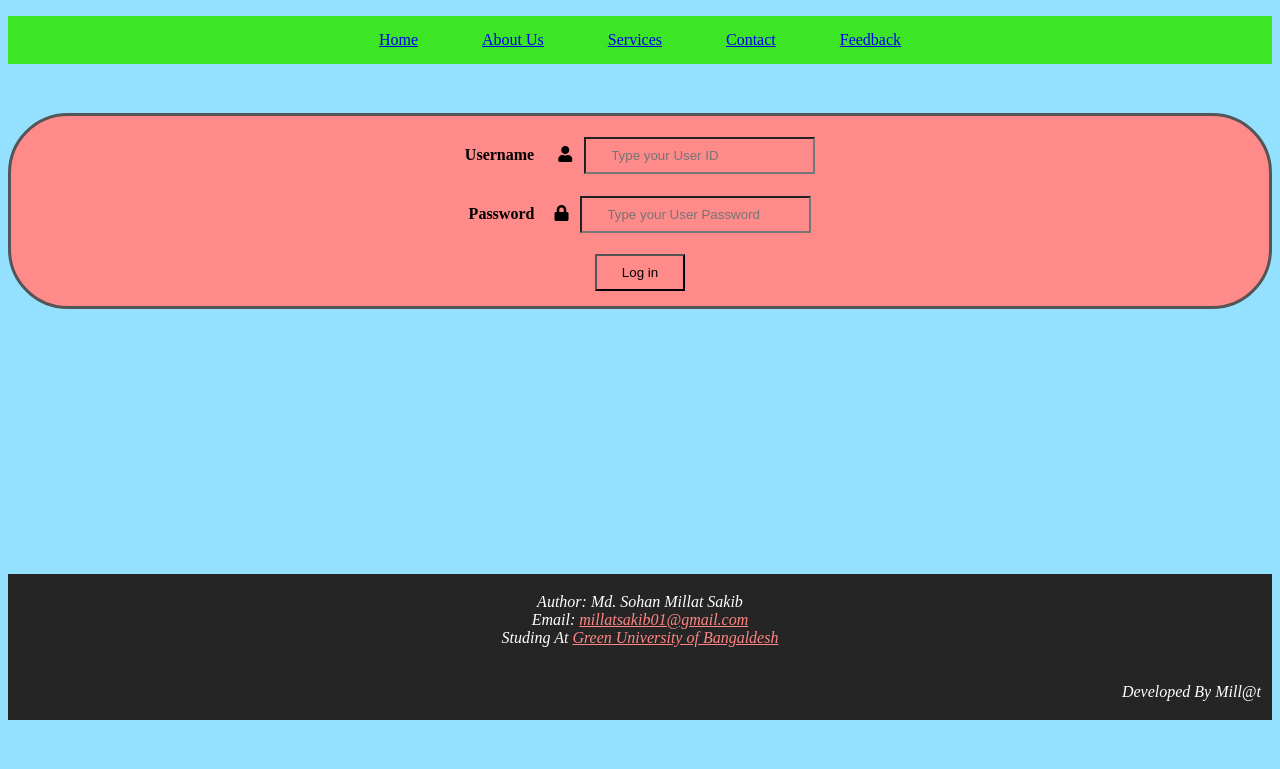
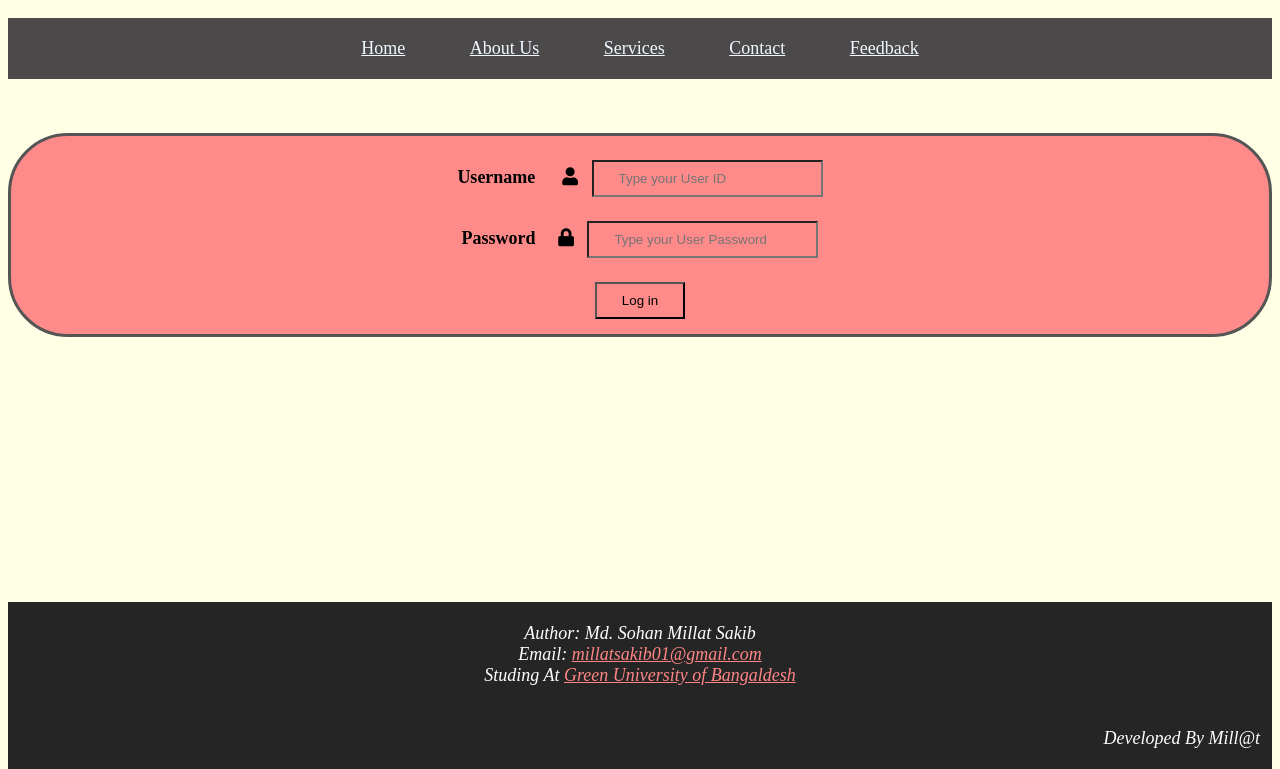
Before and after one commit to MillatSakib/dokan, a PHP site: page /login.html in a window 1280 px wide. Shown: the top 769 px of the page. Run offline with PHP 8.4, Linux system fonts and the light colour scheme.

Commit message:
version 1.1

```diff
--- a/about_us.html
+++ b/about_us.html
@@ -18,7 +18,7 @@
         integrity="sha384-1BmE4kWBq78iYhFldvKuhfTAU6auU8tT94WrHftjDbrCEXSU1oBoqyl2QvZ6jIW3" crossorigin="anonymous">
     <link rel="stylesheet" href="https://cdnjs.cloudflare.com/ajax/libs/font-awesome/6.0.0-beta3/css/all.min.css">
         </head>
-        <body style="background-color:rgb(148, 225, 255);">
+        <body class="body">
             <nav class="chaka">
                 <ul>
                   <li><a href="index.html" class="chakac">Home</a></li>
--- a/contact.html
+++ b/contact.html
@@ -14,7 +14,7 @@
       integrity="sha384-1BmE4kWBq78iYhFldvKuhfTAU6auU8tT94WrHftjDbrCEXSU1oBoqyl2QvZ6jIW3" crossorigin="anonymous">
   <link rel="stylesheet" href="https://cdnjs.cloudflare.com/ajax/libs/font-awesome/6.0.0-beta3/css/all.min.css">
         </head>
-        <body style="background-color:rgb(148, 225, 255);">
+        <body class="body">
 
 
 
--- a/feedback.html
+++ b/feedback.html
@@ -14,7 +14,7 @@
       integrity="sha384-1BmE4kWBq78iYhFldvKuhfTAU6auU8tT94WrHftjDbrCEXSU1oBoqyl2QvZ6jIW3" crossorigin="anonymous">
   <link rel="stylesheet" href="https://cdnjs.cloudflare.com/ajax/libs/font-awesome/6.0.0-beta3/css/all.min.css">
         </head>
-        <body style="background-color:rgb(148, 225, 255);">
+        <body class="body">
 
 
 <! I learn this from Anisul Islam link "https://www.youtube.com/watch?v=F37SWZMm1I0">
--- a/index.html
+++ b/index.html
@@ -14,7 +14,7 @@
       integrity="sha384-1BmE4kWBq78iYhFldvKuhfTAU6auU8tT94WrHftjDbrCEXSU1oBoqyl2QvZ6jIW3" crossorigin="anonymous">
   <link rel="stylesheet" href="https://cdnjs.cloudflare.com/ajax/libs/font-awesome/6.0.0-beta3/css/all.min.css">
         </head>
-        <body style="background-color:rgb(148, 225, 255);">
+        <body class="body">
 
 
 
--- a/login.html
+++ b/login.html
@@ -5,16 +5,17 @@
        <meta charset="utf-8">
         <meta name="viewport" content="width=device-width, initial-scale=1.0">
         <link rel="stylesheet" href="style.css">
+        <link rel="stylesheet" href="nav.css">
     <link rel="stylesheet" href="https://cdnjs.cloudflare.com/ajax/libs/font-awesome/5.15.3/css/all.min.css"/>
         <title>Snigdha Ditgital Studio</title>
         </head>
-        <body style="background-color:rgb(148, 225, 255);">
+        <body class="body">
 
 
 
 
 
-            <nav class="navbar">
+            <nav class="chaka">
                 <ul>
                   <li><a href="index.html" class="chakac">Home</a></li>
                   <li><a href="about_us.html" class="chakac">About Us</a></li>
--- a/services.html
+++ b/services.html
@@ -14,7 +14,7 @@
         integrity="sha384-1BmE4kWBq78iYhFldvKuhfTAU6auU8tT94WrHftjDbrCEXSU1oBoqyl2QvZ6jIW3" crossorigin="anonymous">
     <link rel="stylesheet" href="https://cdnjs.cloudflare.com/ajax/libs/font-awesome/6.0.0-beta3/css/all.min.css">
         </head>
-        <body style="background-color:rgb(148, 225, 255);">
+        <body class="body">
 
 
 
--- a/style.css
+++ b/style.css
@@ -126,8 +126,9 @@ textarea{
     }
 
 
-            body {
-              font-size: auto;
+            .body {
+              background-color:rgb(255, 255, 230);
+              font-size: large;
 
             }
             footer{
```
